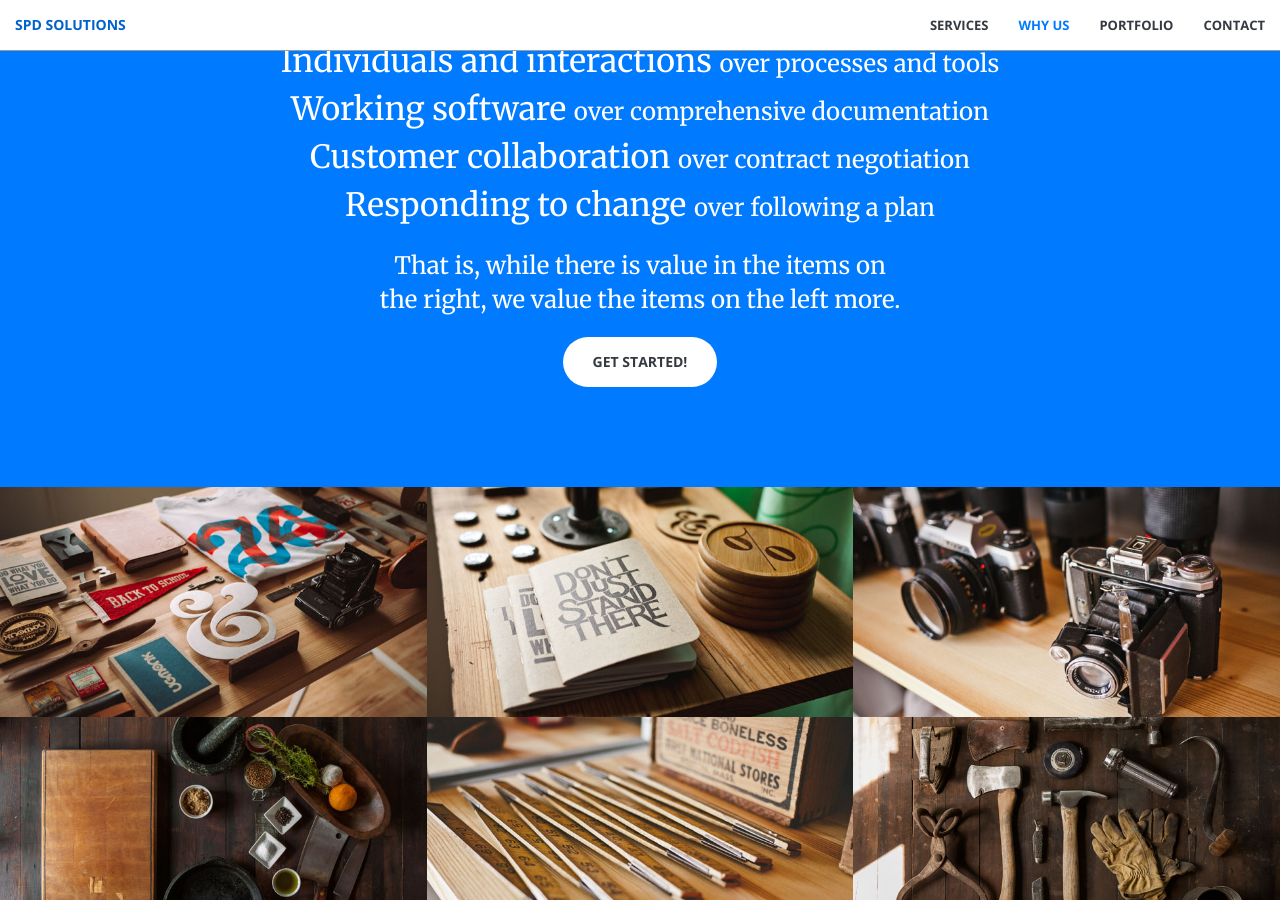
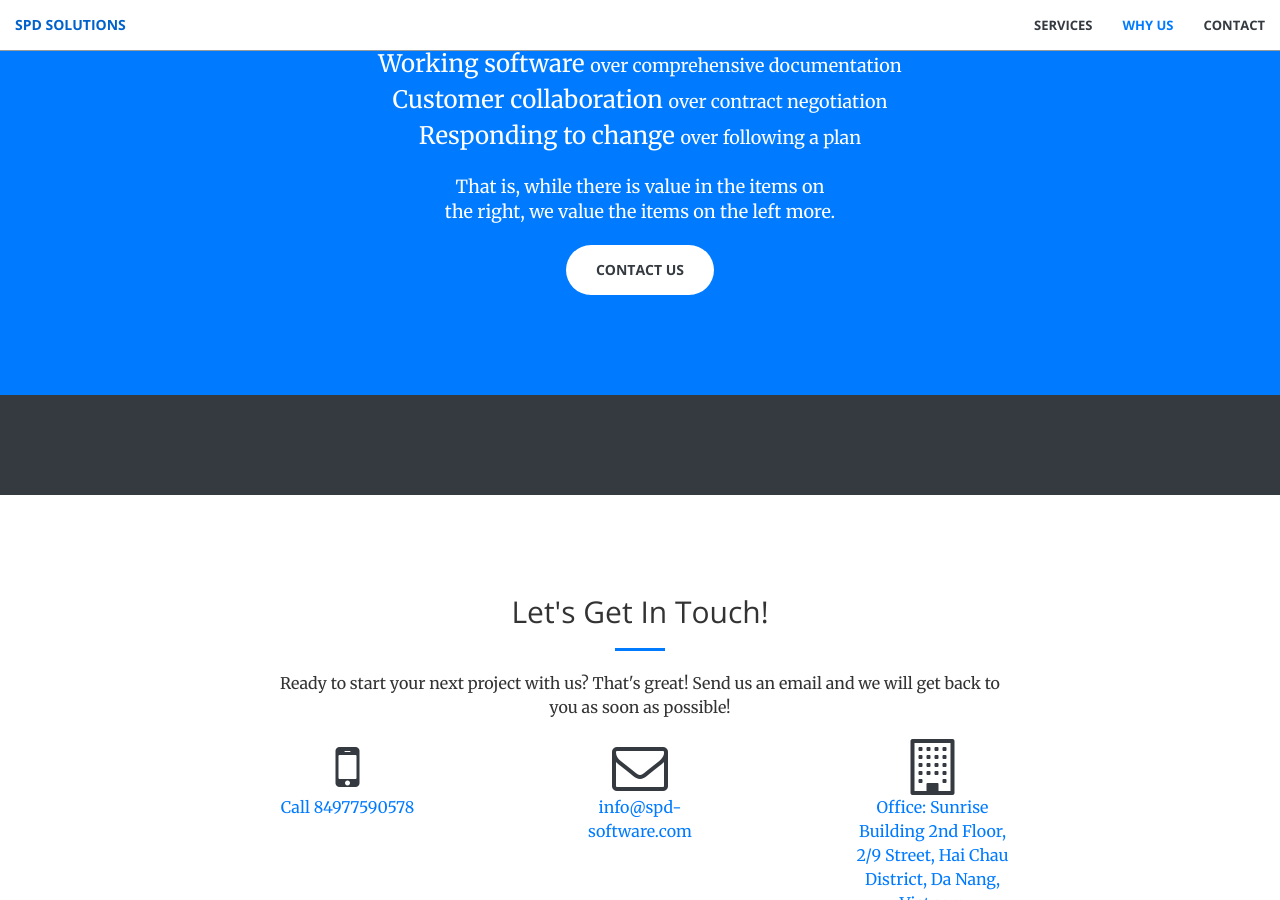
Before and after one commit to spd-software/spd-software.github.io, a Jekyll site: the page built from index.html, in a window 1280 px wide and 900 px high, scrolled down 2036 px. Built offline with Jekyll 4.4.1, drawn with Linux system fonts in a browser that asks for light colours.

Commit message:
Removed Project reference

```diff
--- a/_config.yml
+++ b/_config.yml
@@ -11,3 +11,4 @@ github_username:
 # Build settings
 markdown: kramdown
 mobile: +84977590578
+address: Sunrise Building 2nd Floor, 2/9 Street, Hai Chau District, Da Nang, Vietnam
--- a/_includes/call-to-action.html
+++ b/_includes/call-to-action.html
@@ -10,25 +10,25 @@
                 <br>
                 <p class="text-faded">
                         <p>
-                                <font size="+2">
+                                <font size="+1">
                                 We are uncovering better ways of developing<br>
                                 software by doing it and helping others do it.<br>
                                 Through this work we have come to value:<br>
                                 </font>
                         </p>
                         <p>
-                                <font size="+2"></font><font size="+3">Individuals and interactions </font><font size="+2">over processes and tools<br></font>
-                                <font size="+2"></font><font size="+3">Working software </font><font size="+2">over comprehensive documentation<br></font>
-                                <font size="+2"></font><font size="+3">Customer collaboration </font><font size="+2">over contract negotiation<br></font>
-                                <font size="+2"></font><font size="+3">Responding to change </font><font size="+2">over following a plan<br></font>
+                                <font size="+1"></font><font size="+2">Individuals and interactions </font><font size="+1">over processes and tools<br></font>
+                                <font size="+1"></font><font size="+2">Working software </font><font size="+1">over comprehensive documentation<br></font>
+                                <font size="+1"></font><font size="+2">Customer collaboration </font><font size="+1">over contract negotiation<br></font>
+                                <font size="+1"></font><font size="+2">Responding to change </font><font size="+1">over following a plan<br></font>
                         </p>
 
-                        <font size="+2">
+                        <font size="+1">
                                 That is, while there is value in the items on<br>
                                 the right, we value the items on the left more.<br>
                         </font>
                 </p>
-                <a href="#services" class="btn btn-default btn-xl">Get Started!</a>
+                <a href="#contact" class="btn btn-default btn-xl">CONTACT US </a>
             </div>
         </div>
     </div>
--- a/_includes/contact.html
+++ b/_includes/contact.html
@@ -21,7 +21,7 @@
         <div class="col-lg-2 col-lg-offset-1 text-center">
             <a href="https://www.google.com/maps/place/SunRise+Building/@16.0309082,108.2218939,17z/data=!3m1!4b1!4m5!3m4!1s0x314219efc77b268b:0x10d63ab88e358697!8m2!3d16.0309031!4d108.2240826">
             <i class="fa fa-building-o fa-3x wow bounceIn"></i>
-            <p>Office: {{ site.address }}</p>
+            <p>Office: Sunrise Building 2nd Floor, 2/9 Street, Hai Chau District, Da Nang, Vietnam</p>
         </a>
         </div>
 
--- a/_includes/nav.html
+++ b/_includes/nav.html
@@ -21,9 +21,9 @@
                     <a class="page-scroll" href="#about">Why Us</a>
                 </li>
 
-                <li>
+                <!-- <li>
                     <a class="page-scroll" href="#portfolio">Portfolio</a>
-                </li>
+                </li> -->
                 <li>
                     <a class="page-scroll" href="#contact">Contact</a>
                 </li>
--- a/_layouts/front.html
+++ b/_layouts/front.html
@@ -8,7 +8,7 @@
   {% include header.html %}
   {% include services.html %}
   {% include call-to-action.html %}
-  {% include portfolio.html %}
+  <!-- {% include portfolio.html %} -->
   {% include aside.html %}
   {% include contact.html %}
   {% include scripts.html %}
```
